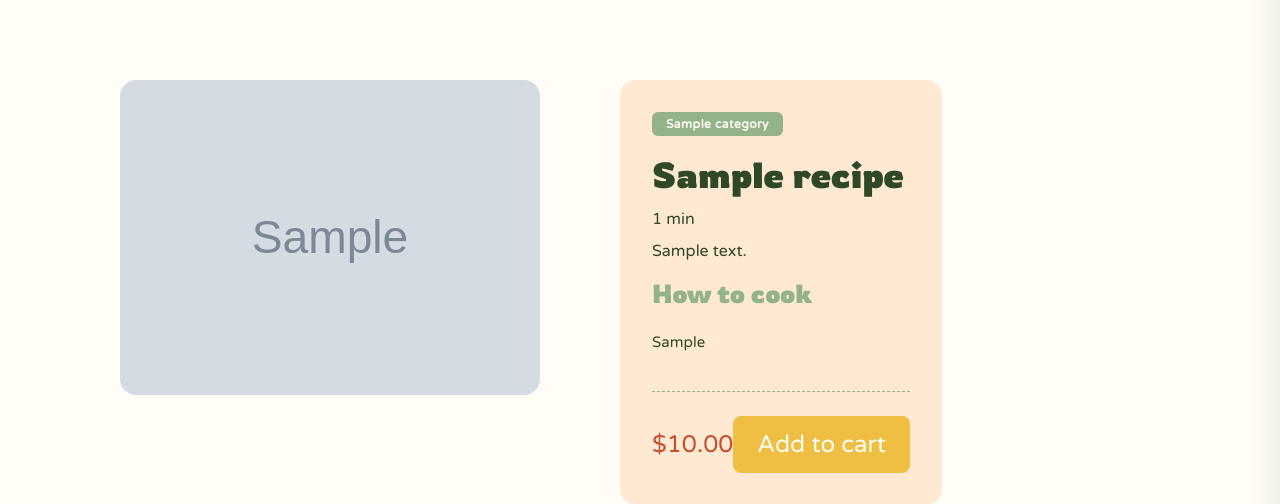
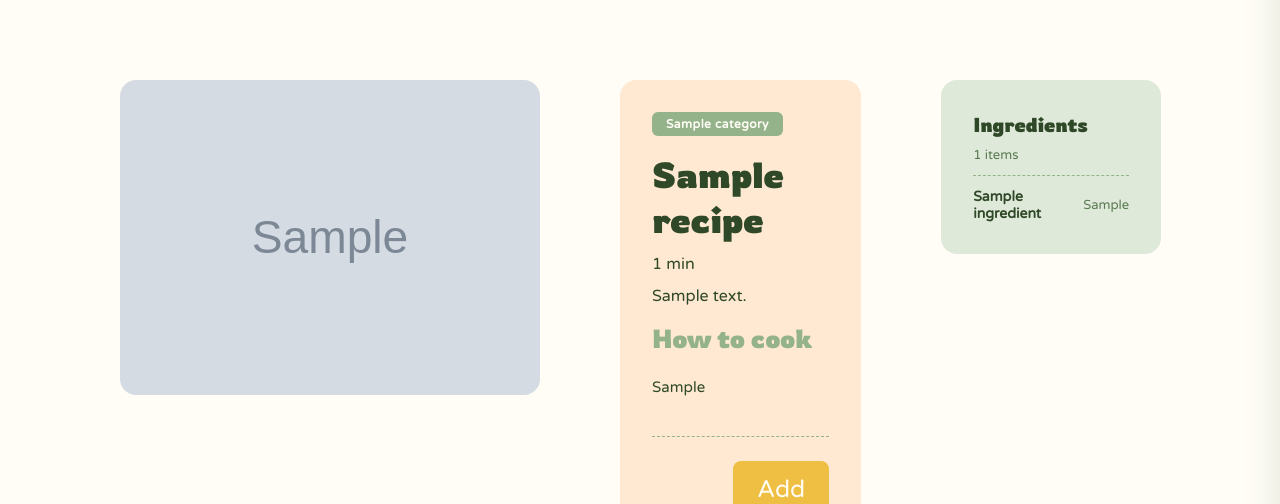
Before and after one commit to sixsixsixsamurai/solea, a Django app: a page that uses backend/templates/recipes/recipe_detail.html in a window 1280 px wide. Shown: the part 100-604 px from the top of the page. Run offline with Django 5.2, Linux system fonts and the light colour scheme; tables that the repository leaves empty hold one stand-in row (values such as "Sample post"); grey boxes marked "Sample" are stand-in pictures.

Commit message:
add ingredients block to recipe detail page
Co-Authored-By: Claude Sonnet 4.6 <noreply@anthropic.com>

```diff
--- a/backend/static/css/main.css
+++ b/backend/static/css/main.css
@@ -557,6 +557,63 @@ h4 {
     border-top: 1px dashed #94B38A;
     justify-content: space-between;
     align-items: center;
+}
+
+.recipe-ingredients-block {
+    display: flex;
+    flex-direction: column;
+    gap: 10px;
+    padding: 32px;
+    background-color: #DFE9DA;
+    border-radius: 16px;
+    min-width: 220px;
+    max-width: 280px;
+    align-self: flex-start;
+}
+
+.ingredients-block-title {
+    font-family: 'Rowdies', sans-serif;
+    font-size: 20px;
+    color: #2F4827;
+    margin: 0;
+}
+
+.ingredients-count {
+    font-family: 'Varela Round', sans-serif;
+    font-size: 13px;
+    color: #5a7a52;
+}
+
+.decor-ing {
+    border-top: 1px dashed #94B38A;
+    margin: 2px 0;
+}
+
+.ingredients-detail-list {
+    list-style: none;
+    display: flex;
+    flex-direction: column;
+    gap: 8px;
+}
+
+.ingredients-detail-item {
+    display: flex;
+    justify-content: space-between;
+    align-items: center;
+    gap: 12px;
+    font-family: 'Varela Round', sans-serif;
+    font-size: 14px;
+}
+
+.ing-name {
+    color: #2F4827;
+    font-weight: 600;
+}
+
+.ing-qty {
+    color: #5a7a52;
+    font-size: 13px;
+    white-space: nowrap;
 }
 
 .buttonCart {
--- a/backend/templates/recipes/recipe_detail.html
+++ b/backend/templates/recipes/recipe_detail.html
@@ -33,6 +33,22 @@
                 </form>
             </div>
         </div>
+
+        {% if recipe.ingredients.all %}
+        <div class="recipe-ingredients-block">
+            <h3 class="ingredients-block-title">Ingredients</h3>
+            <span class="ingredients-count">{{ recipe.ingredients.count }} items</span>
+            <div class="decor-ing"></div>
+            <ul class="ingredients-detail-list">
+                {% for ing in recipe.ingredients.all %}
+                <li class="ingredients-detail-item">
+                    <span class="ing-name">{{ ing.ingredient.name }}</span>
+                    <span class="ing-qty">{{ ing.quantity }}</span>
+                </li>
+                {% endfor %}
+            </ul>
+        </div>
+        {% endif %}
     </div>
 </div>
 {% endblock %}
```
